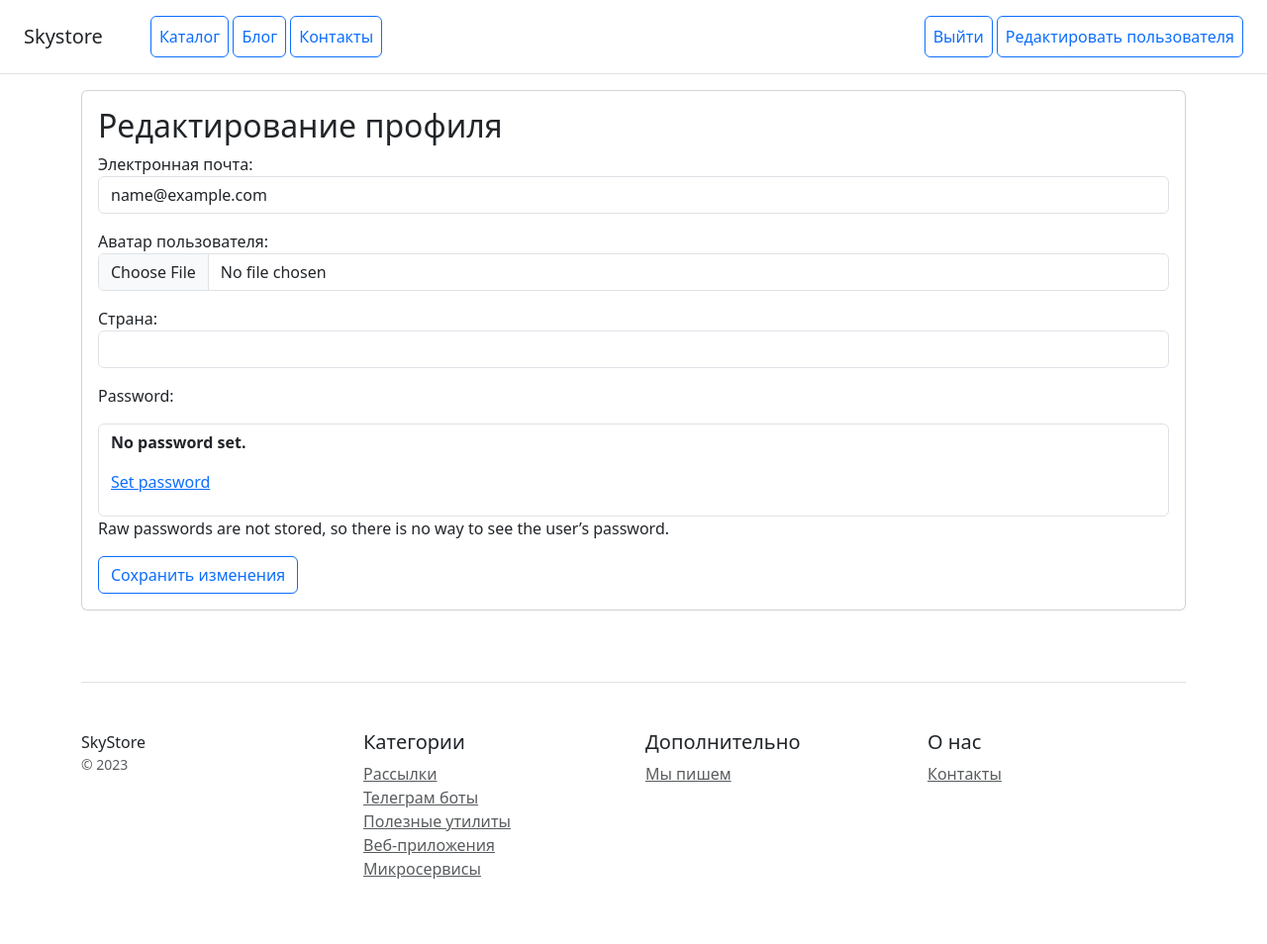
After one commit to kirillbarkhatov/online_store_2, a Django app: page /user/edit-profile/ in a window 1280 px wide. The commit adds this page. Shown: the whole page at 99% size. Run offline with Django 5.2, Linux system fonts and the light colour scheme; the visitor is signed in with stand-in values (Sample User, id 1); some libraries are stand-ins or nearby versions.

Commit message:
Изменение профиля функционирует

```diff
--- a/catalog/templates/catalog/includes/inc_menu.html
+++ b/catalog/templates/catalog/includes/inc_menu.html
@@ -13,7 +13,9 @@
             <form method="post" action="{% url 'users:logout' %}">
                 {% csrf_token %}
                 <button type="submit" class="p-2 btn btn-outline-primary">Выйти</button>
+                <a class="p-2 btn btn-outline-primary" href="{% url 'users:edit-profile' %}">Редактировать пользователя</a>
             </form>
+
             {% else %}
             <a class="p-2 btn btn-outline-primary" href="{% url 'users:login' %}">Войти</a>
             <a class="p-2 btn btn-outline-primary" href="{% url 'users:register' %}">Регистрация</a>
--- a/users/forms.py
+++ b/users/forms.py
@@ -1,13 +1,15 @@
 from django import forms
-from django.contrib.auth.forms import UserCreationForm
+from django.contrib.auth.forms import UserCreationForm, PasswordChangeForm, UserChangeForm
 from .models import CustomUser
 from catalog.forms import StyleFormMixin
+
+from django.contrib.auth import get_user_model
+from django.core.exceptions import ValidationError
+
 
 class CustomUserCreationForm(StyleFormMixin, UserCreationForm):
     """Кастомная форма для создания пользователя"""
 
-    # password1 = forms.CharField(
-    #     label="Ваш пароль",)
 
     class Meta:
         model = CustomUser
@@ -26,3 +28,67 @@ class CustomUserCreationForm(StyleFormMixin, UserCreationForm):
                 )
 
         self.fields['password2'].help_text = "Введите тот же пароль для подтверждения."
+
+
+class CustomUserUpdateForm(StyleFormMixin, UserChangeForm):
+
+    class Meta:
+        model = CustomUser
+        fields = ["email", "avatar", "country"]
+
+# User = get_user_model()
+
+# class CustomUserChangeForm(forms.ModelForm):
+#     """Форма для редактирования данных пользователя с добавлением смены пароля"""
+#
+#     current_password = forms.CharField(
+#         widget=forms.PasswordInput(attrs={'class': 'form-control'}),
+#         label='Текущий пароль',
+#         required=False  # Это поле будет необязательным
+#     )
+#     new_password = forms.CharField(
+#         widget=forms.PasswordInput(attrs={'class': 'form-control'}),
+#         label='Новый пароль',
+#         required=False  # Это поле будет необязательным
+#     )
+#     confirm_new_password = forms.CharField(
+#         widget=forms.PasswordInput(attrs={'class': 'form-control'}),
+#         label='Подтверждение нового пароля',
+#         required=False  # Это поле будет необязательным
+#     )
+#
+#     class Meta:
+#         model = User
+#         fields = ['email', 'phone_number', 'avatar', 'country']
+#
+#     def clean_email(self):
+#         email = self.cleaned_data['email']
+#         if User.objects.exclude(pk=self.instance.pk).filter(email=email).exists():
+#             raise ValidationError("Этот email уже используется.")
+#         return email
+#
+#     def clean(self):
+#         cleaned_data = super().clean()
+#
+#         # Логика для проверки пароля
+#         current_password = cleaned_data.get('current_password')
+#         new_password = cleaned_data.get('new_password')
+#         confirm_new_password = cleaned_data.get('confirm_new_password')
+#
+#         if current_password or new_password or confirm_new_password:
+#             # Если хотя бы одно из полей пароля заполнено
+#             if not current_password:
+#                 raise ValidationError({'current_password': 'Поле "Текущий пароль" обязательно для заполнения.'})
+#             if new_password != confirm_new_password:
+#                 raise ValidationError({'confirm_new_password': 'Новый пароль и подтверждение пароля не совпадают.'})
+#
+#             # Проводим проверку текущего пароля
+#             user = self.instance
+#             if not user.check_password(current_password):
+#                 raise ValidationError({'current_password': 'Неверный текущий пароль.'})
+#
+#             # Устанавливаем новый пароль
+#             user.set_password(new_password)
+#             user.save()
+#
+#         return cleaned_data
--- /dev/null
+++ b/users/templates/registration/edit_profile.html
@@ -0,0 +1,37 @@
+{% extends "catalog/base.html" %}
+{% block title %}Редактирование профиля{% endblock %}
+
+{% block content %}
+
+<div class="container">
+    <div class="row text-start">
+        <div class="col-12">
+            <div class="card mb-4 box-shadow">
+                <div class="card-body">
+                    <h2>Редактирование профиля</h2>
+
+                    <!-- Сообщения об ошибках и успехе -->
+                    {% if messages %}
+                    <div class="alert alert-info">
+                        {% for message in messages %}
+                        <p>{{ message }}</p>
+                        {% endfor %}
+                    </div>
+                    {% endif %}
+
+                    <form method="post" enctype="multipart/form-data">
+                        {% csrf_token %}
+
+                        <!-- Отображаем поля формы, как в примере регистрации -->
+                        {{ form.as_p }}
+
+                        <!-- Кнопка отправки формы -->
+                        <button type="submit" class="btn btn-outline-primary">Сохранить изменения</button>
+                    </form>
+                </div>
+            </div>
+        </div>
+    </div>
+</div>
+
+{% endblock %}
--- a/users/urls.py
+++ b/users/urls.py
@@ -14,6 +14,7 @@ urlpatterns = [
     path("logout/", LogoutView.as_view(next_page="catalog:product_list"), name="logout"),
     path("register/", views.RegisterView.as_view(), name="register"),
     path("email-confirm/<str:token>/", views.email_verification, name="email-confirm"),
+    path('edit-profile/', views.UserChangeView.as_view(), name='edit-profile'),
 
 ]
 if settings.DEBUG:
--- a/users/views.py
+++ b/users/views.py
@@ -1,12 +1,14 @@
 import secrets
 
+from django.contrib.auth import get_user_model
 from django.core.mail import send_mail
 from django.shortcuts import get_object_or_404, redirect
 from django.urls import reverse_lazy, reverse
-from django.views.generic.edit import CreateView
+from django.views.generic.edit import CreateView, UpdateView
+from django.contrib import messages
 
 from config.settings import DEFAULT_FROM_EMAIL
-from .forms import CustomUserCreationForm
+from .forms import CustomUserCreationForm, CustomUserUpdateForm
 from .models import CustomUser
 
 
@@ -32,6 +34,63 @@ class RegisterView(CreateView):
         return super().form_valid(form)
 
 
+class UserChangeView(UpdateView):
+    model = CustomUser
+    form_class = CustomUserUpdateForm
+    template_name = "registration/edit_profile.html"
+
+    context_object_name = 'form'
+
+    def get_object(self):
+        """Получаем текущего пользователя"""
+        return self.request.user
+
+    def form_valid(self, form):
+        """Сохраняем изменения в профиле"""
+        form.save()  # Сохраняем изменения
+        messages.success(self.request, "Ваш профиль был успешно обновлён!")
+        return redirect('users:edit-profile')  # Перенаправляем обратно на редактирование профиля
+
+    def form_invalid(self, form):
+        """Если форма не прошла валидацию, показываем ошибку"""
+        messages.error(self.request, "Произошла ошибка при обновлении профиля.")
+        return self.render_to_response(self.get_context_data(form=form))
+
+# class EditProfileView(UpdateView):
+#     """CBV для редактирования профиля пользователя"""
+#
+#     model = CustomUser
+#     form_class = CustomUserChangeForm
+#     template_name = 'registration/edit_profile.html'
+#     context_object_name = 'form'
+#
+#     def get_object(self):
+#         """Получаем текущего пользователя"""
+#         return self.request.user
+#
+#     def form_valid(self, form):
+#         """Сохраняем форму и меняем пароль, если он был изменен"""
+#         # Проверим, был ли изменён пароль
+#         current_password = form.cleaned_data.get('current_password')
+#         new_password = form.cleaned_data.get('new_password')
+#
+#         # Если пароль был изменен, меняем его
+#         if new_password:
+#             self.object.set_password(new_password)
+#             self.object.save()
+#
+#         # Сохраняем остальные изменения
+#         form.save()
+#         messages.success(self.request, "Ваш профиль был обновлён успешно.")
+#
+#         return redirect('users:edit_profile')  # Перенаправляем на страницу редактирования профиля
+#
+#     def form_invalid(self, form):
+#         """Если форма не прошла валидацию, выводим сообщение об ошибке"""
+#         messages.error(self.request, "Произошла ошибка при обновлении профиля.")
+#         return self.render_to_response(self.get_context_data(form=form))
+
+
 def email_verification(request, token):
     """Логика подтверждения почты"""
 
```
